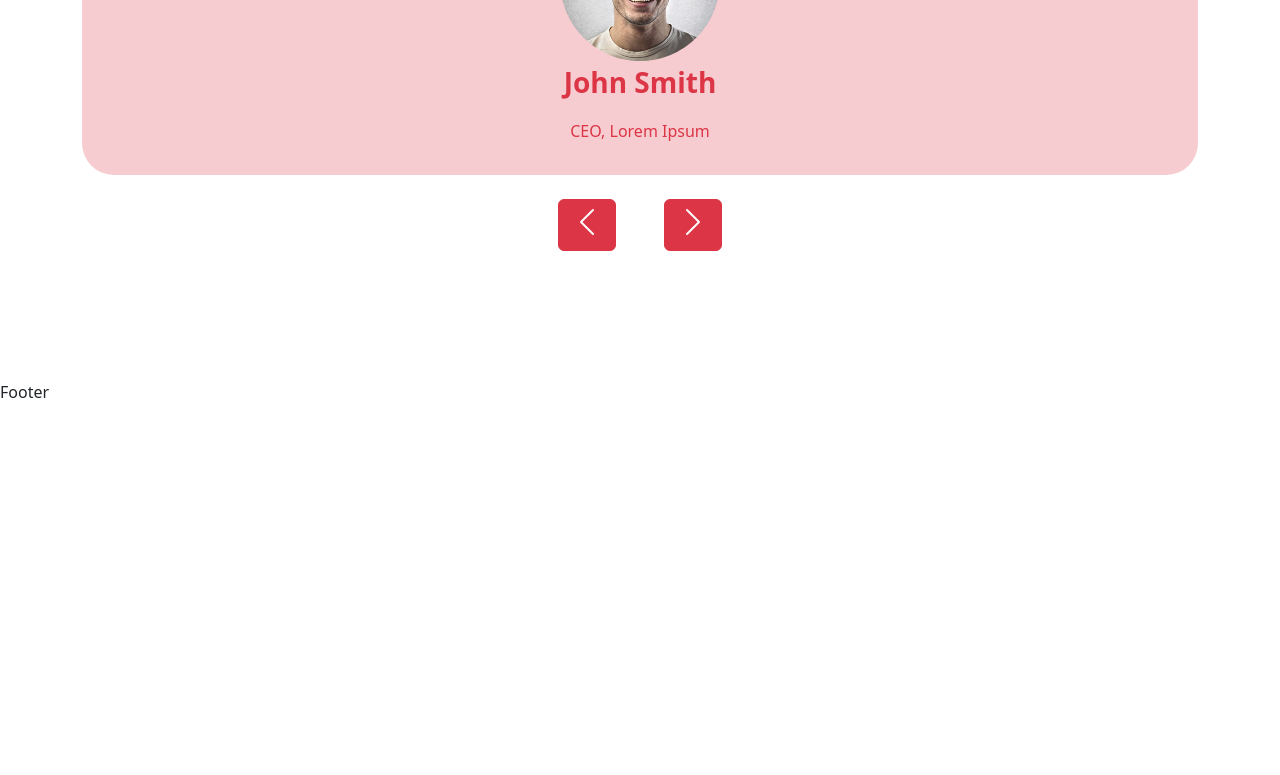
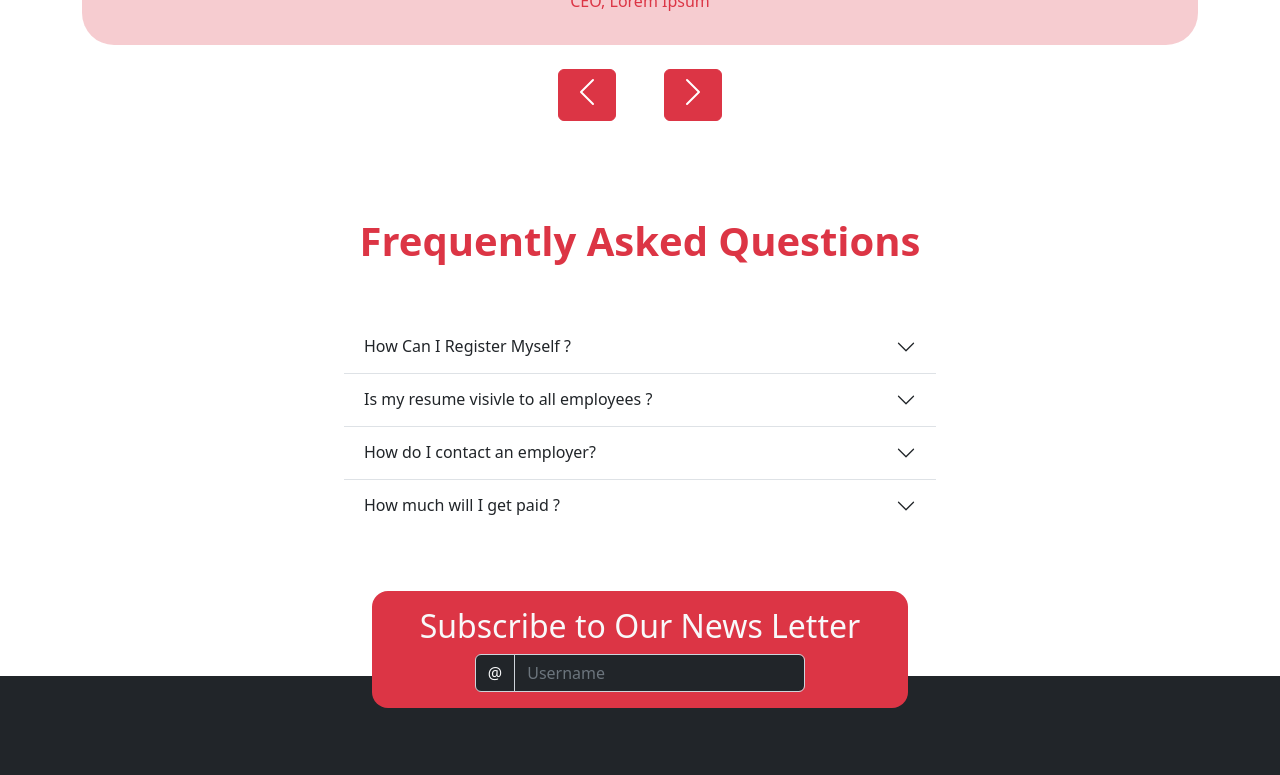
Before and after one commit to ikbakk/papaya-coders-submition, a React (Vite) app: page / in a window 1280 px wide. Shown: the part 5286-6061 px from the top of the page. Before the commit the page ends 5690 px from the top, so only its background shows below. Built offline with nearby package versions, Linux system fonts and the light colour scheme.

Commit message:
Add subscribe

```diff
--- a/src/components/Blogs.jsx
+++ b/src/components/Blogs.jsx
@@ -34,7 +34,7 @@ const blogPosts = [
 
 const Blogs = () => {
   return (
-    <section className='py-5 px-2 px-md-5'>
+    <section className='pt-5 px-2 px-md-5'>
       <h1 className='text-center text-danger fw-bold'>Blogs</h1>
       <div className='row gap-2 py-5'>
         {blogPosts.map((post, index) => {
--- /dev/null
+++ b/src/components/FAQ.jsx
@@ -0,0 +1,45 @@
+import FAQList from './FAQList'
+
+const faqs = [
+  {
+    id: 'one',
+    title: 'How Can I Register Myself ?',
+    description:
+      'It is shown by default, until the collapse plugin adds the appropriate classes that we use to style each element. These classes control the overall appearance, as well as the showing and hiding via CSS transitions. You can modify any of this with custom CSS or overriding our default variables.'
+  },
+  {
+    id: 'two',
+    title: 'Is my resume visivle to all employees ?',
+    description:
+      'It is shown by default, until the collapse plugin adds the appropriate classes that we use to style each element. These classes control the overall appearance, as well as the showing and hiding via CSS transitions. You can modify any of this with custom CSS or overriding our default variables.'
+  },
+  {
+    id: 'three',
+    title: 'How do I contact an employer?',
+    description:
+      'It is shown by default, until the collapse plugin adds the appropriate classes that we use to style each element. These classes control the overall appearance, as well as the showing and hiding via CSS transitions. You can modify any of this with custom CSS or overriding our default variables.'
+  },
+  {
+    id: 'four',
+    title: 'How much will I get paid ?',
+    description:
+      'It is shown by default, until the collapse plugin adds the appropriate classes that we use to style each element. These classes control the overall appearance, as well as the showing and hiding via CSS transitions. You can modify any of this with custom CSS or overriding our default variables.'
+  }
+]
+
+const FAQ = () => {
+  return (
+    <section className='py-5 px-2 px-md-5 d-flex flex-column gap-5 align-items-center'>
+      <h1 className='text-center text-danger fw-bold'>
+        Frequently Asked Questions
+      </h1>
+      <div className='accordion text-danger accordion-flush w-50' id='faq'>
+        {faqs.map((faq) => (
+          <FAQList key={faq.id} {...faq} />
+        ))}
+      </div>
+    </section>
+  )
+}
+
+export default FAQ
--- /dev/null
+++ b/src/components/FAQList.jsx
@@ -0,0 +1,30 @@
+import React from 'react'
+
+const FAQList = ({ id, title, description }) => {
+  return (
+    <>
+      <div className='accordion-item'>
+        <h2 className='accordion-header' id={id}>
+          <button
+            className='accordion-button collapsed'
+            type='button'
+            data-bs-toggle='collapse'
+            data-bs-target={`#flush-${id}`}
+            aria-expanded='false'
+            aria-controls={`flush-${id}`}>
+            {title}
+          </button>
+        </h2>
+        <div
+          id={`flush-${id}`}
+          className='accordion-collapse collapse'
+          aria-labelledby={id}
+          data-bs-parent='#faq'>
+          <div className='accordion-body'>{description}</div>
+        </div>
+      </div>
+    </>
+  )
+}
+
+export default FAQList
--- a/src/components/Footer.jsx
+++ b/src/components/Footer.jsx
@@ -1,7 +1,58 @@
-import React from 'react'
+const footerNav = [
+  {
+    headerTitle: 'Helpful Links',
+    navs: [
+      { title: 'FAQs', href: '/' },
+      { title: 'Privacy Policy', href: '/' },
+      { title: 'Terms of Use', href: '/' },
+      { title: 'Service Providers Subscription Plan', href: '/' },
+      { title: 'Equipment Subscription Plan', href: '/' }
+    ]
+  },
+  {
+    headerTitle: 'Quick Links',
+    navs: [
+      { title: 'Home', href: '/' },
+      { title: 'About Us', href: '/' },
+      { title: 'How it Works', href: '/' },
+      { title: 'Contact Us', href: '/' }
+    ]
+  },
+  {
+    headerTitle: 'For Search',
+    navs: [
+      { title: 'Cinematographer', href: '/' },
+      { title: 'Photo Editor', href: '/' },
+      { title: 'Photographer', href: '/' },
+      { title: 'Video Editor', href: '/' }
+    ]
+  }
+]
 
 const Footer = () => {
-  return <footer>Footer</footer>
+  return (
+    <footer className='px-2 px-md-5 py-5 bg-dark d-flex flex-column align-items-around'>
+      <section className='d-flex flex-column flex-md-row px-2 pt-5 align-content-center justify-content-md-between gap-5 px-md-5'>
+        <figure className='d-flex align-items-center justify-content-center'>
+          <img src='../assets/logo.png' width={200} />
+        </figure>
+        {footerNav.map((footernav, index) => (
+          <section key={index} className='w-100'>
+            <h4 className='text-danger'>{footernav.headerTitle}</h4>
+            <ul className='nav flex-column'>
+              {footernav.navs.map((nav, index) => (
+                <li key={index} className='nav-item'>
+                  <a href={nav.href} className='nav-link text-light'>
+                    {nav.title}
+                  </a>
+                </li>
+              ))}
+            </ul>
+          </section>
+        ))}
+      </section>
+    </footer>
+  )
 }
 
 export default Footer
--- a/src/components/Layout.jsx
+++ b/src/components/Layout.jsx
@@ -5,6 +5,8 @@ import Hero from './Hero'
 import LatestJob from './LatestJob'
 import Testimonials from './Testimonials'
 import ThingsDone from './ThingsDone'
+import FAQ from './FAQ'
+import Subscribe from './Subscribe'
 
 const Layout = () => {
   return (
@@ -16,6 +18,8 @@ const Layout = () => {
       <ThingsDone />
       <Blogs />
       <Testimonials />
+      <FAQ />
+      <Subscribe />
     </>
   )
 }
--- /dev/null
+++ b/src/components/Subscribe.jsx
@@ -0,0 +1,31 @@
+import React from 'react'
+
+const Subscribe = () => {
+  return (
+    <section className='py-5 position-relative d-flex justify-content-center'>
+      <div
+        id='subscribe'
+        className='bg-danger position-absolute p-2 px-4 py-md-3 px-md-5 rounded-4 d-flex flex-column align-items-center'>
+        <h1 className='text-light fw-light text-center fs-2'>
+          Subscribe to Our News Letter
+        </h1>
+        <form className='input-group w-75'>
+          <span
+            className='input-group-text bg-dark text-light'
+            id='basic-addon1'>
+            @
+          </span>
+          <input
+            type='text'
+            className='form-control bg-dark text-light'
+            placeholder='Username'
+            aria-label='Username'
+            aria-describedby='basic-addon1'
+          />
+        </form>
+      </div>
+    </section>
+  )
+}
+
+export default Subscribe
--- a/src/components/Testimonials.jsx
+++ b/src/components/Testimonials.jsx
@@ -7,7 +7,7 @@ const Testimonials = () => {
   return (
     <section
       id='testimonials'
-      className='py-5 vh-100 w-100 d-flex flex-column justify-content-center align-items-center'>
+      className='py-5 w-100 d-flex flex-column justify-content-center align-items-center'>
       <h1 className='text-center text-danger fw-bold'>Testimonials</h1>
 
       <div className='container'>
--- a/src/index.css
+++ b/src/index.css
@@ -101,3 +101,7 @@ figure {
   position: relative;
   color: #3c3c3c;
 }
+
+#subscribe {
+  bottom: -2rem;
+}
```
